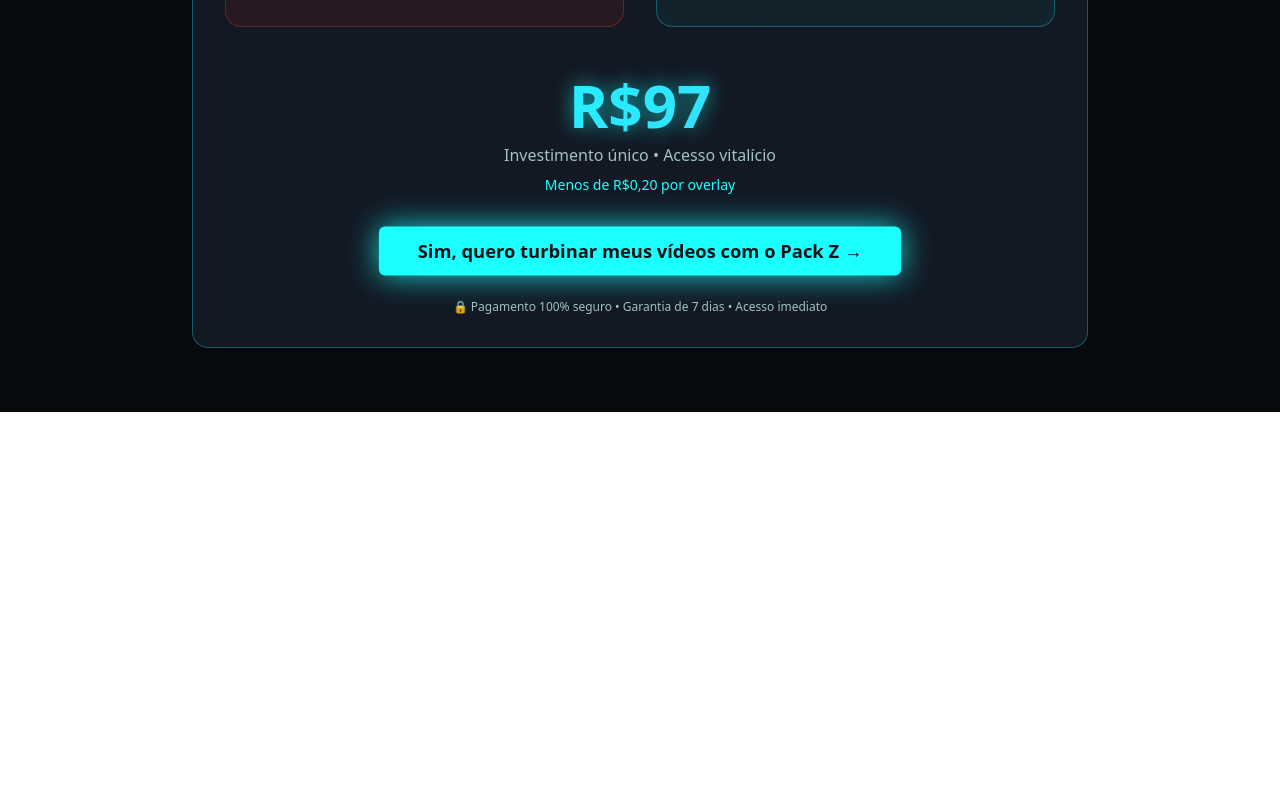
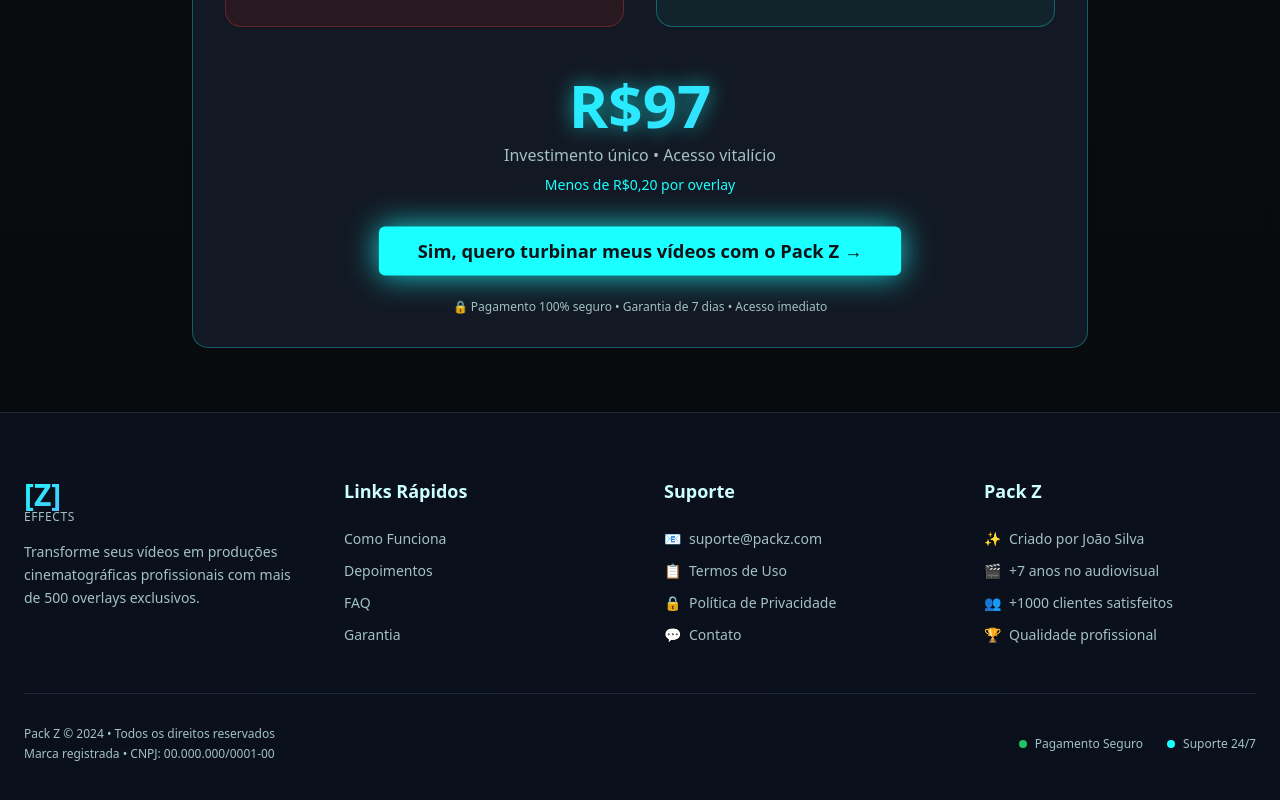
Before and after one commit to Carlos8980/vamo-clone-isso, a React (Vite) app: page / in a window 1280 px wide. Shown: the part 7275-8075 px from the top of the page. Before the commit the page ends 7687 px from the top, so only its background shows below. Built offline with nearby package versions, Linux system fonts and the light colour scheme.

Commit message:
Add footer section
Added the footer section with links, support information, and company details as shown in the image.

```diff
--- /dev/null
+++ b/src/components/Footer.tsx
@@ -0,0 +1,102 @@
+import { Card } from "@/components/ui/card";
+
+const Footer = () => {
+  return (
+    <footer className="bg-slate-900/50 border-t border-slate-700/50 py-16">
+      <div className="container mx-auto px-6">
+        <div className="grid lg:grid-cols-4 gap-12 mb-12">
+          {/* Logo and Description */}
+          <div className="space-y-4">
+            <div className="flex flex-col items-start">
+              <div className="text-3xl font-bold text-primary gradient-text">[Z]</div>
+              <span className="text-xs text-muted-foreground tracking-wider -mt-1">EFFECTS</span>
+            </div>
+            <p className="text-muted-foreground text-sm leading-relaxed">
+              Transforme seus vídeos em produções cinematográficas profissionais com mais de 500 overlays exclusivos.
+            </p>
+          </div>
+
+          {/* Links Rápidos */}
+          <div>
+            <h3 className="text-lg font-semibold text-foreground mb-6">Links Rápidos</h3>
+            <ul className="space-y-3 text-sm">
+              <li><a href="#" className="text-muted-foreground hover:text-primary transition-colors">Como Funciona</a></li>
+              <li><a href="#" className="text-muted-foreground hover:text-primary transition-colors">Depoimentos</a></li>
+              <li><a href="#" className="text-muted-foreground hover:text-primary transition-colors">FAQ</a></li>
+              <li><a href="#" className="text-muted-foreground hover:text-primary transition-colors">Garantia</a></li>
+            </ul>
+          </div>
+
+          {/* Suporte */}
+          <div>
+            <h3 className="text-lg font-semibold text-foreground mb-6">Suporte</h3>
+            <ul className="space-y-3 text-sm">
+              <li className="flex items-center gap-2">
+                <span className="text-primary">📧</span>
+                <a href="mailto:suporte@packz.com" className="text-muted-foreground hover:text-primary transition-colors">suporte@packz.com</a>
+              </li>
+              <li className="flex items-center gap-2">
+                <span className="text-primary">📋</span>
+                <a href="#" className="text-muted-foreground hover:text-primary transition-colors">Termos de Uso</a>
+              </li>
+              <li className="flex items-center gap-2">
+                <span className="text-primary">🔒</span>
+                <a href="#" className="text-muted-foreground hover:text-primary transition-colors">Política de Privacidade</a>
+              </li>
+              <li className="flex items-center gap-2">
+                <span className="text-primary">💬</span>
+                <a href="#" className="text-muted-foreground hover:text-primary transition-colors">Contato</a>
+              </li>
+            </ul>
+          </div>
+
+          {/* Pack Z Info */}
+          <div>
+            <h3 className="text-lg font-semibold text-foreground mb-6">Pack Z</h3>
+            <ul className="space-y-3 text-sm">
+              <li className="flex items-center gap-2">
+                <span className="text-primary">✨</span>
+                <span className="text-muted-foreground">Criado por João Silva</span>
+              </li>
+              <li className="flex items-center gap-2">
+                <span className="text-primary">🎬</span>
+                <span className="text-muted-foreground">+7 anos no audiovisual</span>
+              </li>
+              <li className="flex items-center gap-2">
+                <span className="text-primary">👥</span>
+                <span className="text-muted-foreground">+1000 clientes satisfeitos</span>
+              </li>
+              <li className="flex items-center gap-2">
+                <span className="text-primary">🏆</span>
+                <span className="text-muted-foreground">Qualidade profissional</span>
+              </li>
+            </ul>
+          </div>
+        </div>
+
+        {/* Bottom Section */}
+        <div className="border-t border-slate-700/50 pt-8">
+          <div className="flex flex-col lg:flex-row justify-between items-center gap-4">
+            <div className="text-xs text-muted-foreground">
+              <p>Pack Z © 2024 • Todos os direitos reservados</p>
+              <p className="mt-1">Marca registrada • CNPJ: 00.000.000/0001-00</p>
+            </div>
+
+            <div className="flex items-center gap-6">
+              <div className="flex items-center gap-2">
+                <div className="w-2 h-2 bg-green-500 rounded-full"></div>
+                <span className="text-xs text-muted-foreground">Pagamento Seguro</span>
+              </div>
+              <div className="flex items-center gap-2">
+                <div className="w-2 h-2 bg-primary rounded-full"></div>
+                <span className="text-xs text-muted-foreground">Suporte 24/7</span>
+              </div>
+            </div>
+          </div>
+        </div>
+      </div>
+    </footer>
+  );
+};
+
+export default Footer;
--- a/src/pages/Index.tsx
+++ b/src/pages/Index.tsx
@@ -9,6 +9,7 @@ import GuaranteeSection from "@/components/GuaranteeSection";
 import FAQSection from "@/components/FAQSection";
 import CountdownSection from "@/components/CountdownSection";
 import FinalCTASection from "@/components/FinalCTASection";
+import Footer from "@/components/Footer";
 
 const Index = () => {
   return (
@@ -26,6 +27,7 @@ const Index = () => {
         <CountdownSection />
         <FinalCTASection />
       </main>
+      <Footer />
     </div>
   );
 };
```
